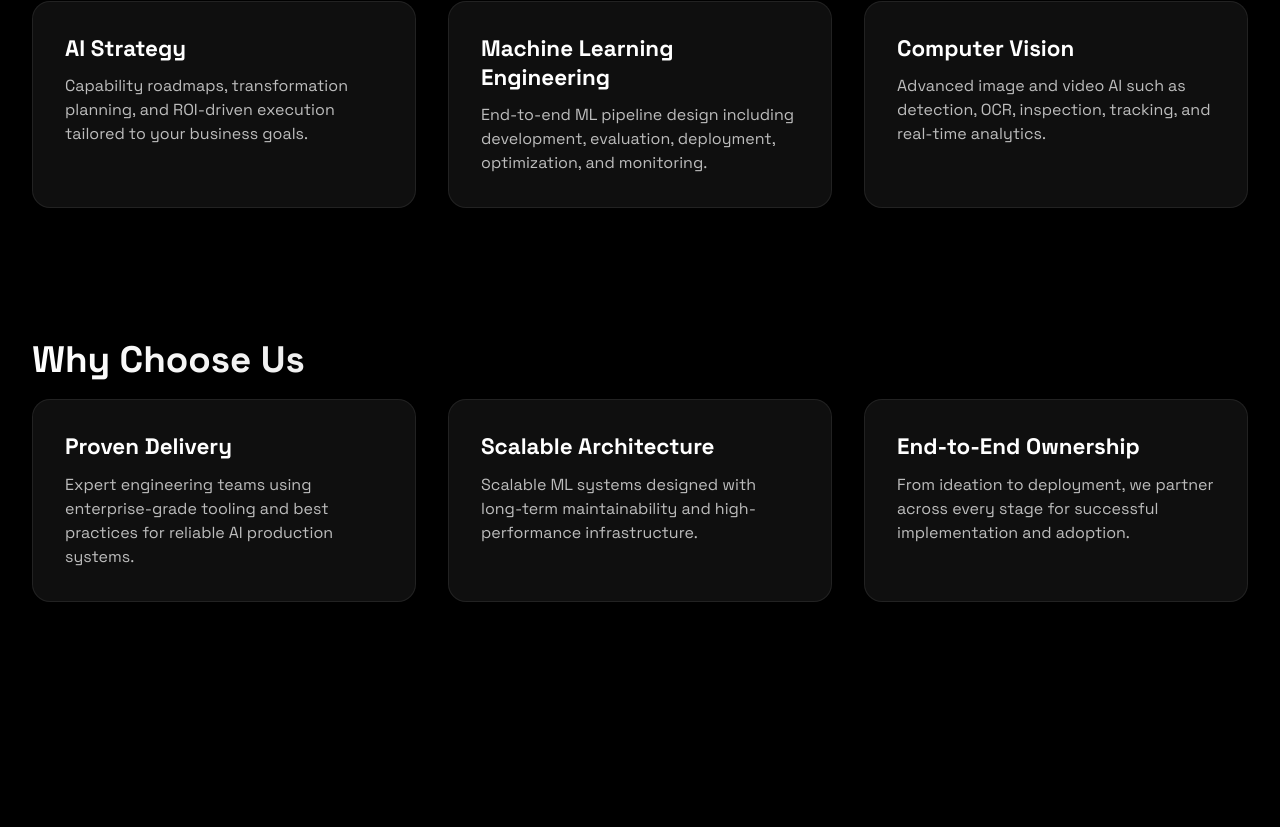
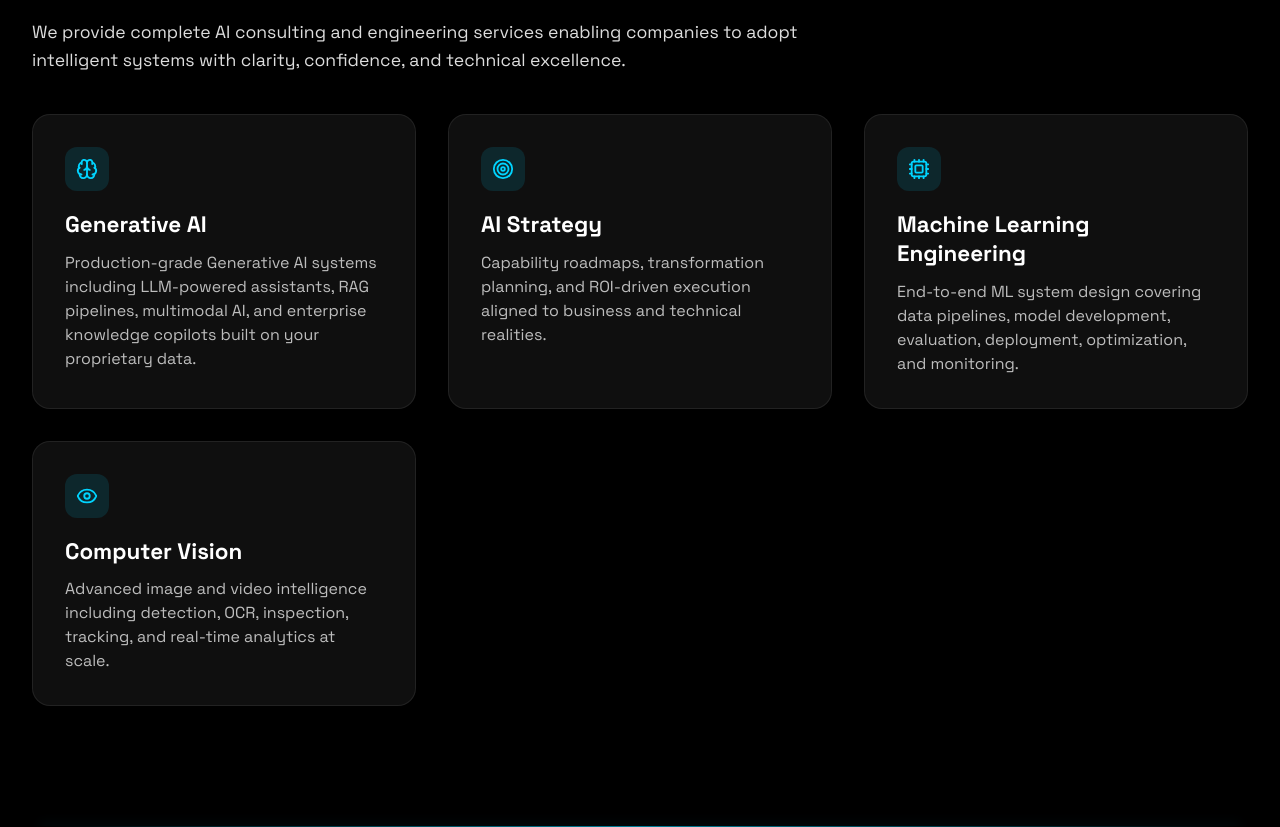
Before and after one commit to Vatshal-Venkat/Altaric, a React (Vite) app in the folder website_src/frontend/: page /services in a window 1280 px wide. Shown: the part 553-1380 px from the top of the page. Before the commit the page ends 1283 px from the top, so only its background shows below. Built offline with nearby package versions, Linux system fonts and the light colour scheme; no server answers.

Commit message:
Added GEN AI

```diff
--- a/website_src/frontend/src/components/CustomCursor.css
+++ b/website_src/frontend/src/components/CustomCursor.css
@@ -1,10 +1,24 @@
-/* Keep default mouse cursor */
-body, * {
-  cursor: auto !important;
+/* -----------------------------
+   DEFAULT CURSOR BEHAVIOR
+------------------------------*/
+body {
+  cursor: default;
+}
+
+a,
+button,
+input,
+textarea,
+select,
+label,
+[role="button"],
+[onclick],
+.clickable {
+  cursor: pointer;
 }
 
 /* -----------------------------
-   MAIN TRAIL ORB
+   MAIN CURSOR ORB
 ------------------------------*/
 .cursor-main {
   position: fixed;
@@ -12,39 +26,56 @@ body, * {
   height: 14px;
   border-radius: 50%;
   pointer-events: none;
-  transform: translate(-50%, -50%);
+  transform: translate(-50%, -50%) scale(1);
   z-index: 9999;
 
-  background: rgba(24, 120, 147, 0.9);
+  background: rgba(24, 120, 147, 0.95);
   box-shadow:
     0 0 12px rgba(40, 121, 145, 0.7),
-    0 0 22px rgba(33, 138, 157, 0.4),
-    0 0 38px rgba(14, 161, 187, 0.2);
+    0 0 24px rgba(33, 138, 157, 0.4),
+    0 0 40px rgba(14, 161, 187, 0.25);
 
-  transition: opacity 0.2s ease;
-  opacity: 1;
+  transition:
+    transform 0.18s ease,
+    box-shadow 0.25s ease,
+    opacity 0.2s ease;
+}
+
+/* Hover over interactive elements */
+.cursor-hover {
+  transform: translate(-50%, -50%) scale(1.8);
+  box-shadow:
+    0 0 18px rgba(0, 255, 200, 0.9),
+    0 0 36px rgba(0, 255, 200, 0.6),
+    0 0 60px rgba(0, 255, 200, 0.35);
+}
+
+/* Click feedback */
+.cursor-click {
+  transform: translate(-50%, -50%) scale(0.9);
 }
 
 /* -----------------------------
-   LARGE GLOW ORB (blur halo)
+   GLOW HALO
 ------------------------------*/
 .cursor-glow {
   position: fixed;
-  width: 38px;
-  height: 38px;
+  width: 42px;
+  height: 42px;
   border-radius: 50%;
   pointer-events: none;
   transform: translate(-50%, -50%);
   z-index: 9998;
 
-  background: rgba(0,255,200,0.15);
-  filter: blur(18px);
-  opacity: 0.9;
+  background: rgba(0, 255, 200, 0.15);
+  filter: blur(20px);
+  opacity: 0.85;
+
   transition: opacity 0.25s ease;
 }
 
 /* -----------------------------
-   CYBER DUST PARTICLES
+   TRAIL PARTICLES
 ------------------------------*/
 .cursor-particle {
   position: fixed;
@@ -54,13 +85,13 @@ body, * {
   pointer-events: none;
   z-index: 9997;
 
-  background: rgba(0,255,200,0.3);
+  background: rgba(0, 255, 200, 0.35);
   filter: blur(2px);
   transform: translate(-50%, -50%);
   transition: opacity 0.3s ease;
 }
 
-/* Hide trail when cursor leaves window */
+/* Hide cursor when leaving window */
 body:not(:hover) .cursor-main,
 body:not(:hover) .cursor-glow,
 body:not(:hover) .cursor-particle {
--- a/website_src/frontend/src/components/CustomCursor.jsx
+++ b/website_src/frontend/src/components/CustomCursor.jsx
@@ -7,60 +7,64 @@ const CustomCursor = () => {
   const particlesRef = useRef([]);
 
   useEffect(() => {
-    let mouseX = -50;
-    let mouseY = -50;
+    let mouseX = -100;
+    let mouseY = -100;
 
-    let trailX = -50;
-    let trailY = -50;
+    let trailX = -100;
+    let trailY = -100;
 
-    let lastX = 0;
-    let lastY = 0;
-
-    const speedFactor = 0.12;
+    const speedFactor = 0.15;
 
     const handleMove = (e) => {
       mouseX = e.clientX;
       mouseY = e.clientY;
     };
 
+    const handleHover = (e) => {
+      const target = e.target.closest(
+        "a, button, input, textarea, select, label, [role='button'], [onclick], .clickable"
+      );
+      if (target && mainRef.current) {
+        mainRef.current.classList.add("cursor-hover");
+      }
+    };
+
+    const handleLeave = () => {
+      if (mainRef.current) {
+        mainRef.current.classList.remove("cursor-hover");
+      }
+    };
+
+    const handleDown = () => {
+      if (mainRef.current) {
+        mainRef.current.classList.add("cursor-click");
+      }
+    };
+
+    const handleUp = () => {
+      if (mainRef.current) {
+        mainRef.current.classList.remove("cursor-click");
+      }
+    };
+
     const animate = () => {
-      const dx = mouseX - lastX;
-      const dy = mouseY - lastY;
-      const speed = Math.sqrt(dx * dx + dy * dy);
-
-      lastX = mouseX;
-      lastY = mouseY;
-
-      // Smooth follow (LERP)
       trailX += (mouseX - trailX) * speedFactor;
       trailY += (mouseY - trailY) * speedFactor;
 
-      // Main orb position
       if (mainRef.current) {
         mainRef.current.style.left = `${trailX}px`;
         mainRef.current.style.top = `${trailY}px`;
-
-        // Speed-reactive glow (0 to 1)
-        const intensity = Math.min(speed / 25, 1);
-
-        mainRef.current.style.boxShadow = `
-          0 0 ${10 + intensity * 10}px rgba(0,255,200,0.7),
-          0 0 ${20 + intensity * 20}px rgba(0,255,200,0.4),
-          0 0 ${35 + intensity * 30}px rgba(0,255,200,0.2)
-        `;
       }
 
-      // Glow orb follows slower
       if (glowRef.current) {
         glowRef.current.style.left = `${trailX}px`;
         glowRef.current.style.top = `${trailY}px`;
       }
 
-      // Cyber dust particles
       particlesRef.current.forEach((p, i) => {
-        const delay = (i + 1) * 0.04;
-        p.style.left = `${trailX - dx * delay}px`;
-        p.style.top = `${trailY - dy * delay}px`;
+        const delay = (i + 1) * 0.05;
+        p.style.left = `${trailX}px`;
+        p.style.top = `${trailY}px`;
         p.style.opacity = 0.5 - i * 0.12;
       });
 
@@ -68,9 +72,20 @@ const CustomCursor = () => {
     };
 
     window.addEventListener("mousemove", handleMove);
+    document.addEventListener("mouseover", handleHover);
+    document.addEventListener("mouseout", handleLeave);
+    window.addEventListener("mousedown", handleDown);
+    window.addEventListener("mouseup", handleUp);
+
     animate();
 
-    return () => window.removeEventListener("mousemove", handleMove);
+    return () => {
+      window.removeEventListener("mousemove", handleMove);
+      document.removeEventListener("mouseover", handleHover);
+      document.removeEventListener("mouseout", handleLeave);
+      window.removeEventListener("mousedown", handleDown);
+      window.removeEventListener("mouseup", handleUp);
+    };
   }, []);
 
   return (
--- a/website_src/frontend/src/pages/Services.jsx
+++ b/website_src/frontend/src/pages/Services.jsx
@@ -1,6 +1,7 @@
 import React from "react";
 import styled from "styled-components";
 import { motion } from "framer-motion";
+import { Brain, Cpu, Eye, Target } from "lucide-react";
 
 // ---------------------- STYLES ----------------------
 
@@ -32,6 +33,20 @@ const PageHero = styled.div`
   }
 `;
 
+const Divider = styled.div`
+  width: 100%;
+  max-width: 1200px;
+  height: 1px;
+  margin: 3.5rem auto;
+  background: linear-gradient(
+    90deg,
+    transparent,
+    rgba(0, 212, 255, 0.6),
+    transparent
+  );
+  box-shadow: 0 0 12px rgba(0, 212, 255, 0.35);
+`;
+
 const Section = styled.section`
   padding: 4rem 2rem;
   max-width: 1300px;
@@ -58,6 +73,17 @@ const CardGrid = styled.div`
   display: grid;
   grid-template-columns: repeat(auto-fit, minmax(330px, 1fr));
   gap: 2rem;
+`;
+
+const IconWrap = styled.div`
+  width: 44px;
+  height: 44px;
+  border-radius: 12px;
+  background: rgba(0, 212, 255, 0.12);
+  display: flex;
+  align-items: center;
+  justify-content: center;
+  margin-bottom: 1.2rem;
 `;
 
 const Card = styled(motion.div)`
@@ -98,6 +124,9 @@ const Services = () => {
         <p>AI strategy, engineering, and implementation for modern enterprises.</p>
       </PageHero>
 
+      {/* HERO DIVIDER */}
+      <Divider />
+
       {/* SECTION 1 */}
       <Section>
         <h2>What We Offer</h2>
@@ -107,31 +136,79 @@ const Services = () => {
         </p>
 
         <CardGrid>
-          <Card whileHover={{ scale: 1.02 }}>
+          <Card
+            initial={{ opacity: 0, y: 25 }}
+            whileInView={{ opacity: 1, y: 0 }}
+            transition={{ duration: 0.5 }}
+            viewport={{ once: true }}
+            whileHover={{ scale: 1.02 }}
+          >
+            <IconWrap>
+              <Brain size={22} color="#00d4ff" />
+            </IconWrap>
+            <h3>Generative AI</h3>
+            <p>
+              Production-grade Generative AI systems including LLM-powered assistants,
+              RAG pipelines, multimodal AI, and enterprise knowledge copilots built on
+              your proprietary data.
+            </p>
+          </Card>
+
+          <Card
+            initial={{ opacity: 0, y: 25 }}
+            whileInView={{ opacity: 1, y: 0 }}
+            transition={{ duration: 0.5, delay: 0.08 }}
+            viewport={{ once: true }}
+            whileHover={{ scale: 1.02 }}
+          >
+            <IconWrap>
+              <Target size={22} color="#00d4ff" />
+            </IconWrap>
             <h3>AI Strategy</h3>
             <p>
               Capability roadmaps, transformation planning, and ROI-driven execution
-              tailored to your business goals.
+              aligned to business and technical realities.
             </p>
           </Card>
 
-          <Card whileHover={{ scale: 1.02 }}>
+          <Card
+            initial={{ opacity: 0, y: 25 }}
+            whileInView={{ opacity: 1, y: 0 }}
+            transition={{ duration: 0.5, delay: 0.16 }}
+            viewport={{ once: true }}
+            whileHover={{ scale: 1.02 }}
+          >
+            <IconWrap>
+              <Cpu size={22} color="#00d4ff" />
+            </IconWrap>
             <h3>Machine Learning Engineering</h3>
             <p>
-              End-to-end ML pipeline design including development, evaluation,
-              deployment, optimization, and monitoring.
+              End-to-end ML system design covering data pipelines, model development,
+              evaluation, deployment, optimization, and monitoring.
             </p>
           </Card>
 
-          <Card whileHover={{ scale: 1.02 }}>
+          <Card
+            initial={{ opacity: 0, y: 25 }}
+            whileInView={{ opacity: 1, y: 0 }}
+            transition={{ duration: 0.5, delay: 0.24 }}
+            viewport={{ once: true }}
+            whileHover={{ scale: 1.02 }}
+          >
+            <IconWrap>
+              <Eye size={22} color="#00d4ff" />
+            </IconWrap>
             <h3>Computer Vision</h3>
             <p>
-              Advanced image and video AI such as detection, OCR, inspection,
-              tracking, and real-time analytics.
+              Advanced image and video intelligence including detection, OCR,
+              inspection, tracking, and real-time analytics at scale.
             </p>
           </Card>
         </CardGrid>
       </Section>
+
+      {/* SECTION DIVIDER */}
+      <Divider />
 
       {/* SECTION 2 */}
       <Section>
@@ -141,24 +218,24 @@ const Services = () => {
           <Card whileHover={{ scale: 1.02 }}>
             <h3>Proven Delivery</h3>
             <p>
-              Expert engineering teams using enterprise-grade tooling and best practices
-              for reliable AI production systems.
+              Engineering-first teams delivering reliable, secure, and production-ready
+              AI systems using enterprise-grade practices.
             </p>
           </Card>
 
           <Card whileHover={{ scale: 1.02 }}>
             <h3>Scalable Architecture</h3>
             <p>
-              Scalable ML systems designed with long-term maintainability and
-              high-performance infrastructure.
+              Systems designed for long-term scalability, maintainability, and
+              performance — not one-off demos.
             </p>
           </Card>
 
           <Card whileHover={{ scale: 1.02 }}>
             <h3>End-to-End Ownership</h3>
             <p>
-              From ideation to deployment, we partner across every stage for successful
-              implementation and adoption.
+              From strategy to deployment, we take full ownership to ensure
+              real-world adoption and impact.
             </p>
           </Card>
         </CardGrid>
```
